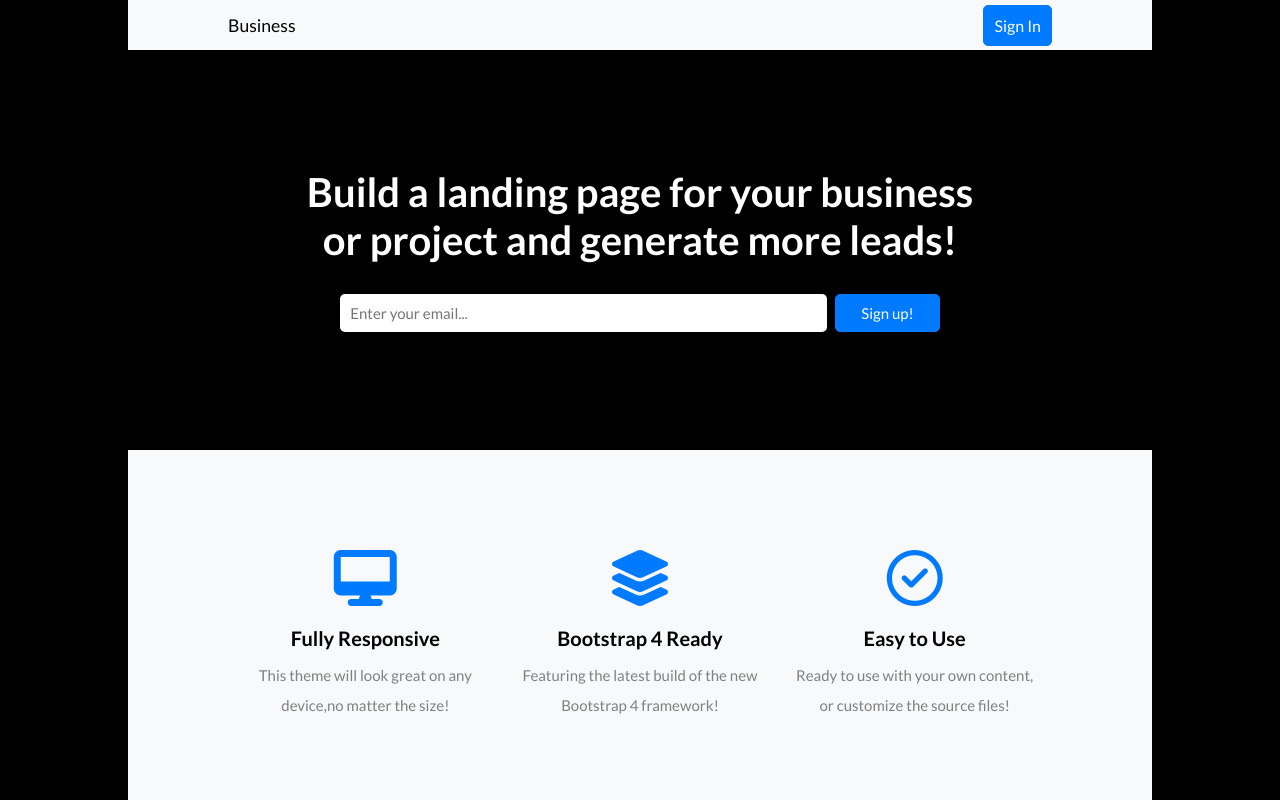
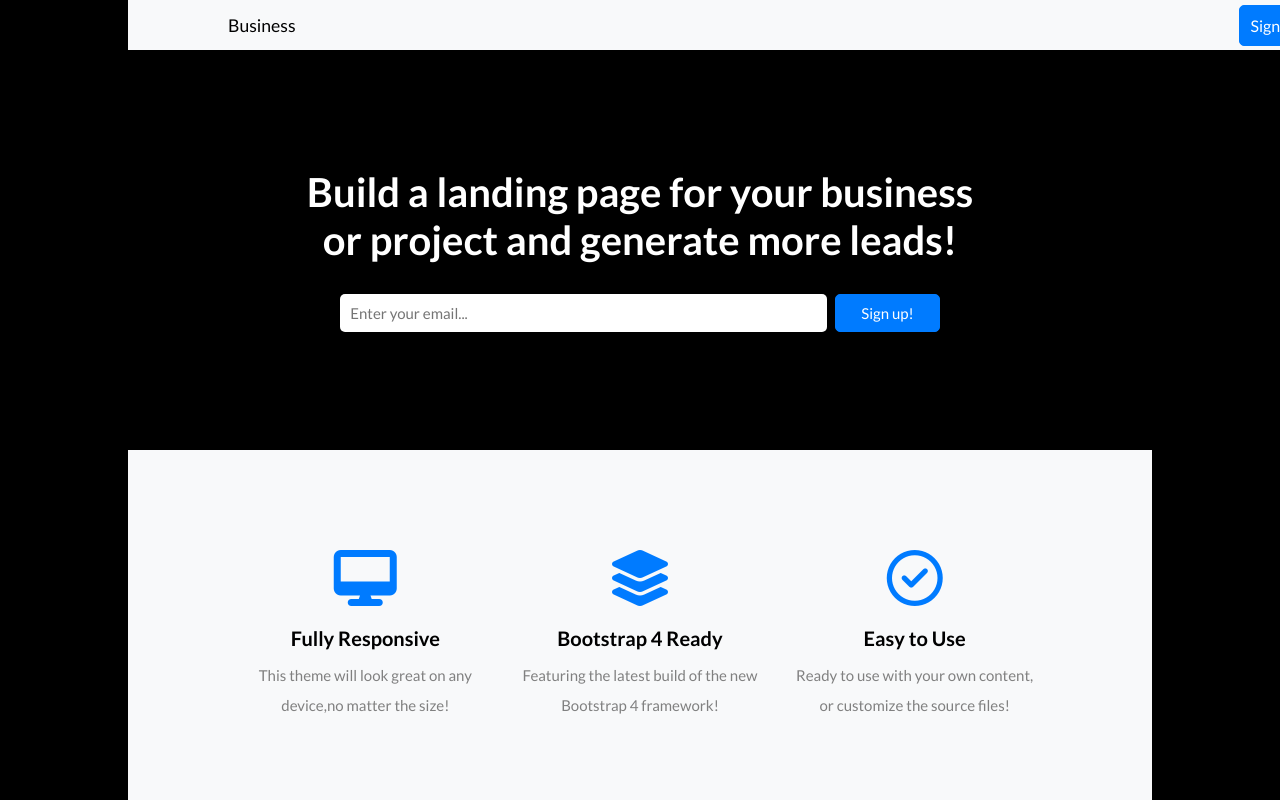
Before and after one commit to rjazbutis/Egzaminas1, a website: page index.html in a window 1280 px wide. Shown: the top 800 px of the page. Drawn offline with nearby package versions, Linux system fonts and the light colour scheme; files that its build step writes are made by us from their sources.

Commit message:
Header width updated

```diff
--- a/scss/header.scss
+++ b/scss/header.scss
@@ -2,7 +2,7 @@ header {
   position: fixed;
   top: 0;
   width: 100%;
-  max-width: 1024px;
+  max-width: 100%;
   display: flex;
   justify-content: space-between;
   height: 50px;
```
